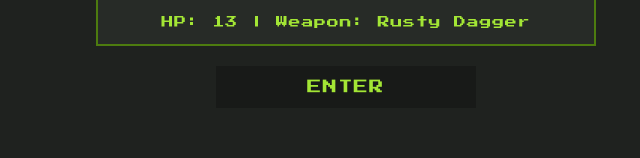
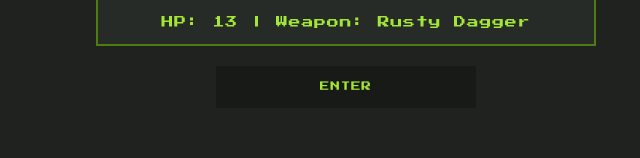
Before and after one commit to thisoldbear/the-dark-wood, a React (Vite) app: page / in a window 1280 px wide. Shown: the part 282-440 px from the top of the page, without its empty margins (294-934 px from the left). Built offline with nearby package versions, Linux system fonts and the light colour scheme.

Commit message:
style: set pixel-btn font size to 0.6rem and ensure full-width chest TAKE button

```diff
--- a/src/App.css
+++ b/src/App.css
@@ -480,12 +480,13 @@
 
 .chest-item-card__cta {
   width: 100%;
+  max-width: 100%;
   text-align: center;
   font-family: var(--font-header);
-  font-size: 0.75rem;
+  font-size: 0.6rem;
   background-color: var(--lime-bright);
   color: var(--bg-viewport-alt);
-  padding: 8px 10px;
+  padding: 10px;
 }
 
 /* Interactive Bottom Action Bar & Borderless Monochromatic Buttons */
@@ -503,7 +504,7 @@
   min-width: 140px;
   max-width: 260px;
   font-family: var(--font-header);
-  font-size: 0.9rem;
+  font-size: 0.6rem;
   letter-spacing: 0.08em;
   text-transform: uppercase;
   padding: 14px 20px;
@@ -511,6 +512,7 @@
   background-color: var(--bg-recessed);
   color: var(--lime-bright);
   border: 0px none;
+  line-height: 1.4;
 }
 
 .pixel-btn--secondary {
```
